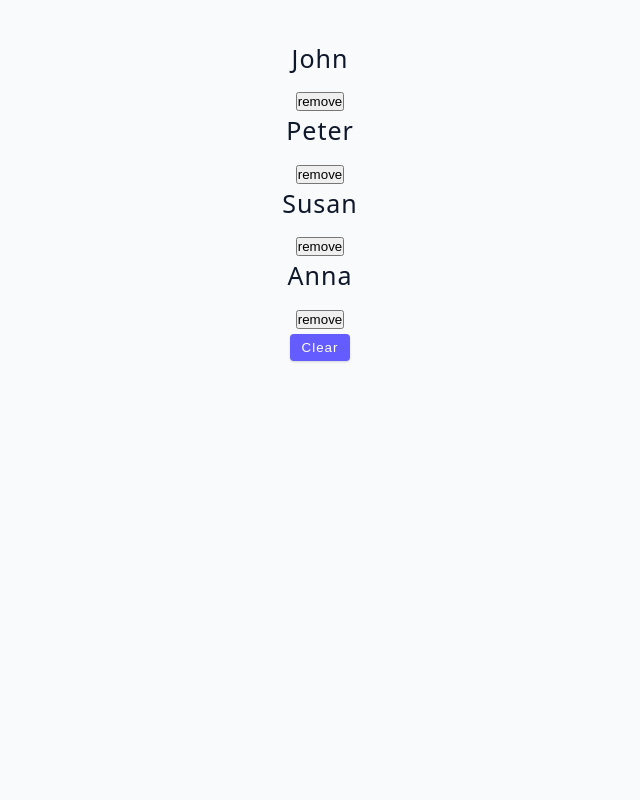
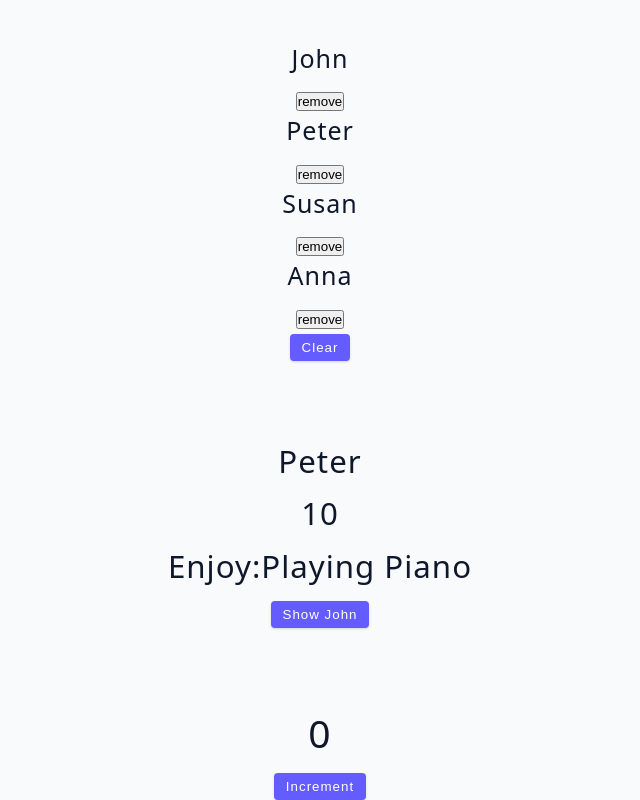
Before and after one commit to ksanjaykumar1/react-18-tutorial, a React (Vite) app in the folder advance-react/: page / in a window 1280 px wide. Shown: the part 210-1010 px from the top of the page, without its empty margins (320-960 px from the left). Before the commit the page ends 800 px from the top, so only its background shows below. Built offline with nearby package versions, Linux system fonts and the light colour scheme.

Commit message:
useState object and gotcha

```diff
--- a/advance-react/src/App.jsx
+++ b/advance-react/src/App.jsx
@@ -1,11 +1,15 @@
 import UseStateExample from './my-code/UseStateExample';
+import UseStateGotcha from './my-code/UseStateGotcha';
 import UseStateWithArray from './my-code/UseStateWithArray';
+import UseStateWithObject from './my-code/UseStateWithObject';
 
 function App() {
   return (
     <>
       <UseStateExample />
       <UseStateWithArray />
+      <UseStateWithObject />
+      <UseStateGotcha />
     </>
   );
 }
--- /dev/null
+++ b/advance-react/src/my-code/UseStateGotcha.jsx
@@ -0,0 +1,30 @@
+import { useState } from 'react';
+
+function UseStateGotcha() {
+  const [value, setValue] = useState(0);
+  //   const handleClick = () => {
+  //     setValue((currentState) => {
+  //       const newState = currentState + 1;
+  //       return newState;
+  //     });
+  //   };
+  const handleClick = () => {
+    setTimeout(() => {
+      setValue((currentState) => {
+        const newState = currentState + 1;
+        console.log(newState);
+        return newState;
+      });
+    }, 3000);
+  };
+  return (
+    <div className='container'>
+      <h2>{value}</h2>
+      <button onClick={handleClick} className='btn'>
+        Increment
+      </button>
+    </div>
+  );
+}
+
+export default UseStateGotcha;
--- /dev/null
+++ b/advance-react/src/my-code/UseStateWithObject.jsx
@@ -0,0 +1,30 @@
+import { useState } from 'react';
+
+const UseStateWithObject = () => {
+  const [person, setPerson] = useState({
+    name: 'Peter',
+    age: 10,
+    hobby: 'playing piano',
+  });
+
+  const displayPerson = () => {
+    setPerson({
+      name: 'John',
+      age: '12',
+      hobby: 'hiking',
+    });
+  };
+  const { name, age, hobby } = person;
+  return (
+    <div className='container'>
+      <h3>{name}</h3>
+      <h3>{age}</h3>
+      <h3>Enjoy:{hobby}</h3>
+      <button className='btn' onClick={displayPerson}>
+        Show John
+      </button>
+    </div>
+  );
+};
+
+export default UseStateWithObject;
```
